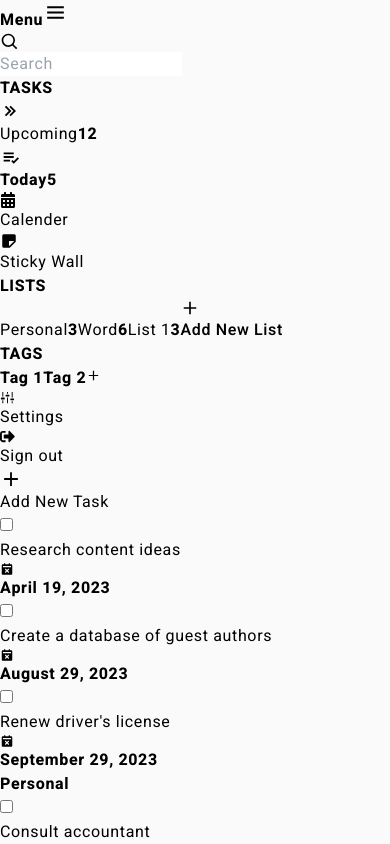
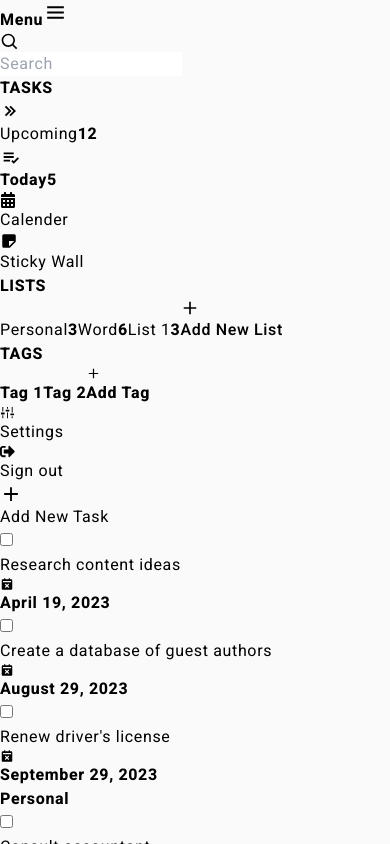
Before and after one commit to setykarimi/Note-app, a React (Vite) app: page / in a window 390 px wide. Both pictures are taken after a click on the button 12 px from the left and 12 px from the top of the page. Shown: the top 844 px of the page. Built offline with nearby package versions, Linux system fonts and the light colour scheme.

Commit message:
Subject: Note app, Description: Edit for responsive view, Date: 10/7/2023

```diff
--- a/src/layout/sidebar/components/tags.jsx
+++ b/src/layout/sidebar/components/tags.jsx
@@ -1,7 +1,7 @@
 import React from "react";
 import { IoMdAdd } from "react-icons/io";
 
-export default function Tags({ expanded }) {
+export default function Tags() {
   const tags = [
     {
       name: "Tag 1",
@@ -14,44 +14,26 @@ export default function Tags({ expanded }) {
   ];
   return (
     <div className="mt-4">
-      <span
-        className={`text-xs text-gray-600 font-bold block ${
-          expanded ? "text-left" : "text-center"
-        }`}
-      >
+      <span className="text-xs text-gray-600 font-bold block text-left">
         TAGS
       </span>
-      <div
-        className={`flex ${
-          expanded ? "flex-row" : "flex-col items-center"
-        } flex-wrap gap-1 mt-2`}
-      >
+      <div className="flex flex-row flex-wrap gap-1 mt-2">
         {tags.map((tag) => (
-          <Tag tag={tag} expanded={expanded} />
+          <Tag tag={tag} />
         ))}
-        <button
-          className={`flex gap-1 items-center bg-gray-200 ${
-            expanded
-              ? "text-sm py-[6px] px-4"
-              : "text-xs p-1 w-full justify-center"
-          } text-sm rounded-md font-bold text-gray-600`}
-        >
+        <button className="flex gap-1 items-center bg-gray-200 text-sm rounded-md font-bold text-gray-600">
           <IoMdAdd className="text-gray-500" size={15} />
-          {expanded && "Add Tag"}
+          Add Tag
         </button>
       </div>
     </div>
   );
 }
 
-const Tag = ({ tag, expanded }) => {
+const Tag = ({ tag }) => {
   return (
     <span
-      className={`block  ${
-        expanded
-          ? "text-sm py-[6px] px-4 w-fit rounded-md"
-          : "text-xs p-1 w-full rounded text-center"
-      }  font-bold text-gray-600 ${tag.color}`}
+      className={`block text-sm py-[6px] px-4 w-fit rounded-md font-bold text-gray-600 ${tag.color}`}
     >
       {tag.name}
     </span>
```
